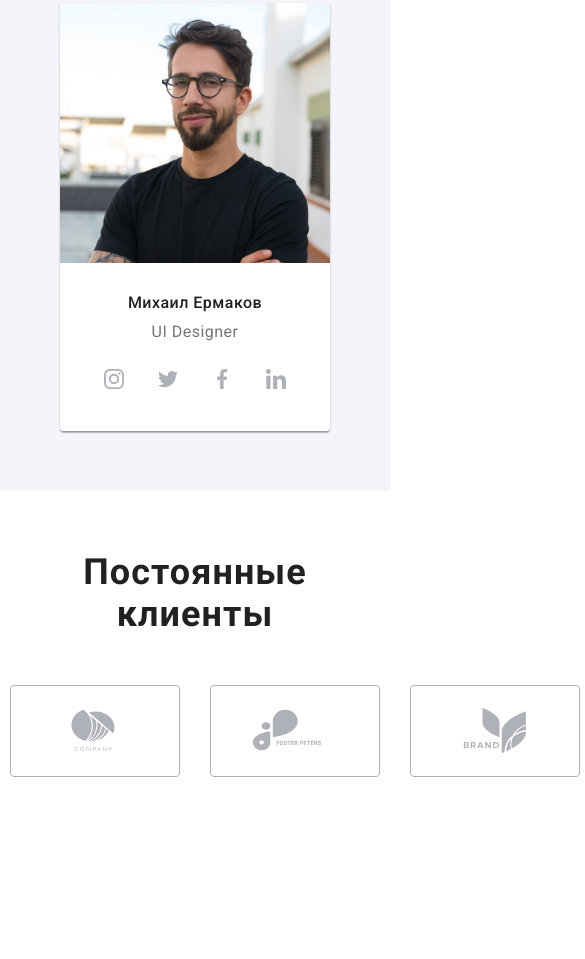
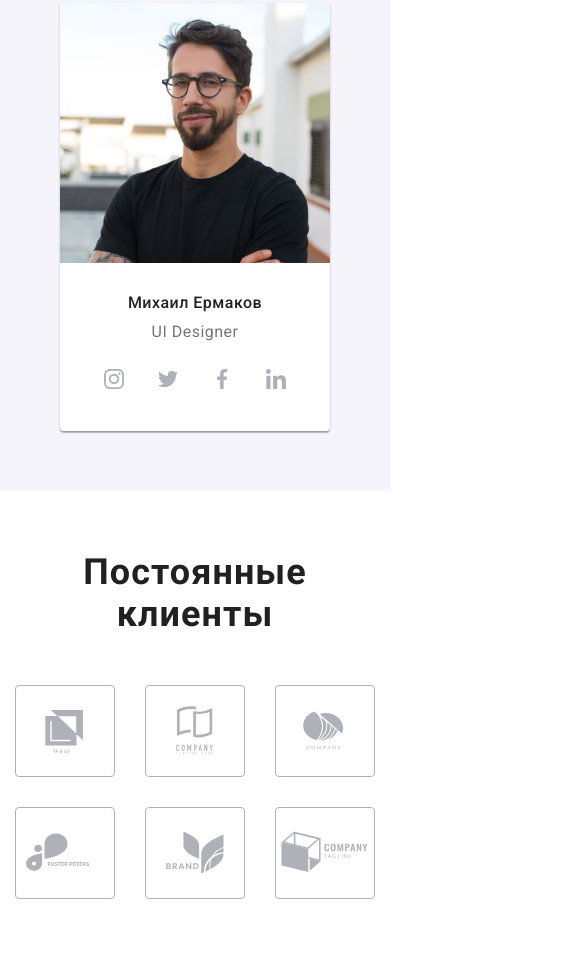
Before and after one commit to Maksym-Lizohub/WebStudio, a plain HTML site: page index.html in a window 390 px wide. Shown: the part 2569-3528 px from the top of the page, 585 px wide, since content can reach past the window. Before the commit the page ends 3406 px from the top, so only its background shows below. Drawn offline with nearby package versions, Linux system fonts and the light colour scheme.

Commit message:
section client adaptive & responsive

```diff
--- a/sass/components/_client.scss
+++ b/sass/components/_client.scss
@@ -8,7 +8,7 @@
     align-items: center;
     justify-content: center;
 
-    width: 170px;
+    width: 100%;
     height: 92px;
 
     border: 1px solid currentColor;
--- a/sass/components/_sec-client.scss
+++ b/sass/components/_sec-client.scss
@@ -1,13 +1,38 @@
 .client {
   &__list {
     display: flex;
+    flex-wrap: wrap;
     align-items: center;
     justify-content: center;
+
+    margin: -15px;
+
+    @media screen and (max-width: 767px) {
+      width: 450%;
+    }
+
+    @media screen and (max-width: 1199px) {
+      width: 738px;
+    }
+
+    @media screen and (min-width: 1200px) {
+      width: 100%;
+    }
   }
 
   &__item {
-    &:not(:last-child) {
-      margin-right: 30px;
+    margin: 15px;
+
+    @media screen and (max-width: 767px) {
+      width: calc((100% - 4 * 15px) / 2);
+    }
+
+    @media screen and (max-width: 1199px) {
+      width: calc((100% - 6 * 15px) / 3);
+    }
+
+    @media screen and (min-width: 1200px) {
+      width: calc((100% - 12 * 15px) / 6);
     }
   }
 }
```
Also changed, not shown: css/main.css, css/main.min.css, 2 other files.
